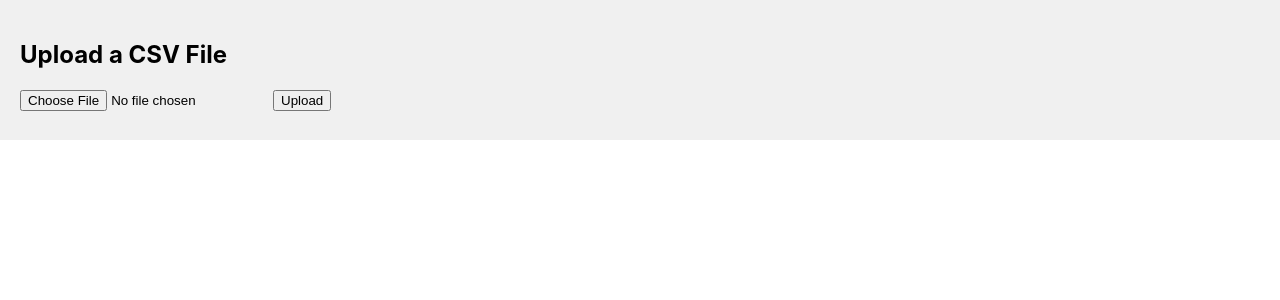
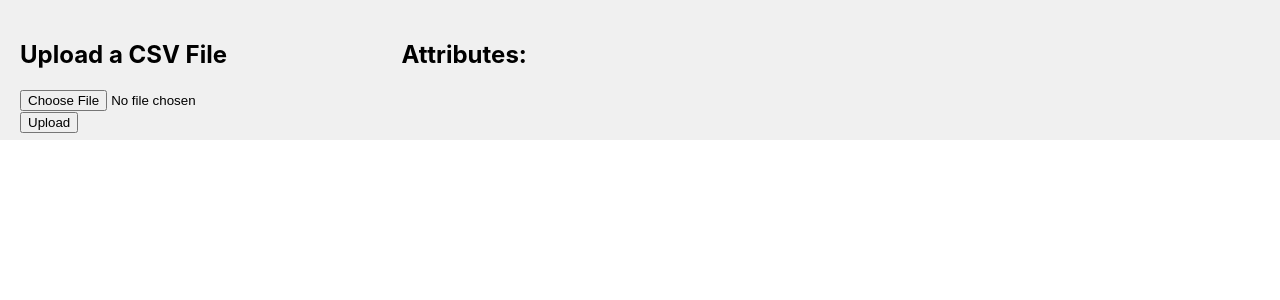
Before and after one commit to truongd3/visualization_project, a React (Create React App) app: page / in a window 1280 px wide. Shown: the top 300 px of the page. Built offline with nearby package versions, Linux system fonts and the light colour scheme; the HTML template or start-up script is replaced by a standard one.

Commit message:
got started with tooltip

```diff
--- a/src/FileUpload.js
+++ b/src/FileUpload.js
@@ -1,4 +1,5 @@
 import React, { Component } from 'react';
+import * as d3 from 'd3';
 
 class FileUpload extends Component {
   constructor(props) {
@@ -62,6 +63,19 @@ class FileUpload extends Component {
 
       result.push(parsedObj);
     }
+    var svg = d3.select('.mySvg');
+    const keys = Object.keys(result[0]);
+    console.log(keys)
+
+    svg.selectAll('rect')
+    .data(keys)
+    .join('rect')
+    .attr('width',40)
+    .attr('height', 40)
+    .attr('fill', 'darkgray')
+    .attr('y', 50)
+    .attr('x', (d,i)=> i*50)
+
     //result.sort((a, b) => a.age - b.age);
     //console.log(result);
     return result;
@@ -74,7 +88,7 @@ class FileUpload extends Component {
 
   render() {
     return (
-      <div className="upload" style={{ backgroundColor: "#f0f0f0", padding: 20, height: 100}}>
+      <div className="upload" style={{ backgroundColor: "#f0f0f0", padding: 20, height: 100, display: 'flex', gap: 100}}>
         <div>
         <h2>Upload a CSV File</h2>
         <form onSubmit={this.handleFileSubmit}>
@@ -82,7 +96,8 @@ class FileUpload extends Component {
           <button type="submit">Upload</button>
         </form>
         </div>
-        <svg className='mySvg'>
+        <h2>Attributes: </h2>
+        <svg className='mySvg' style={{width: 700}}>
 
         </svg>
       </div>
```
